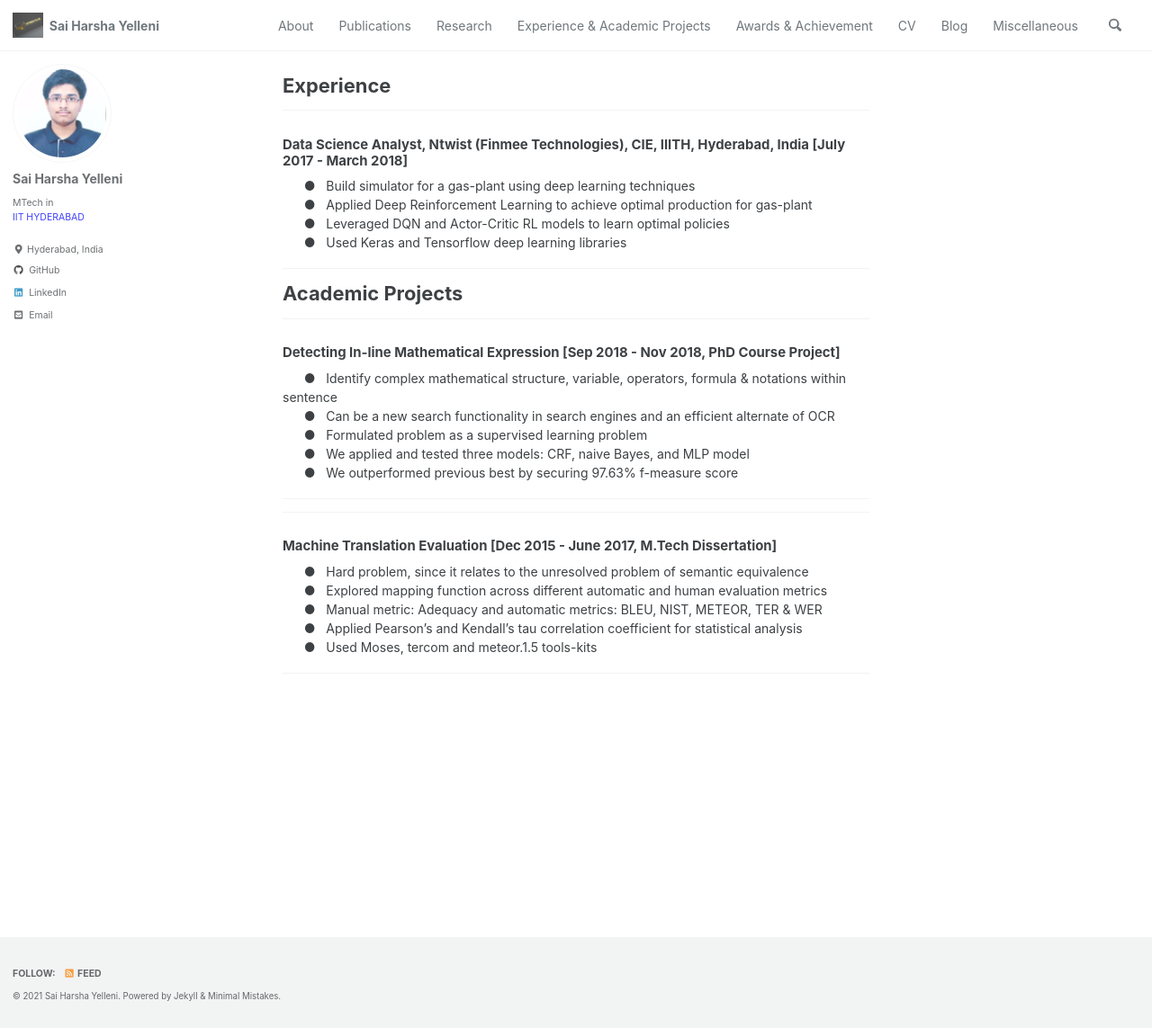
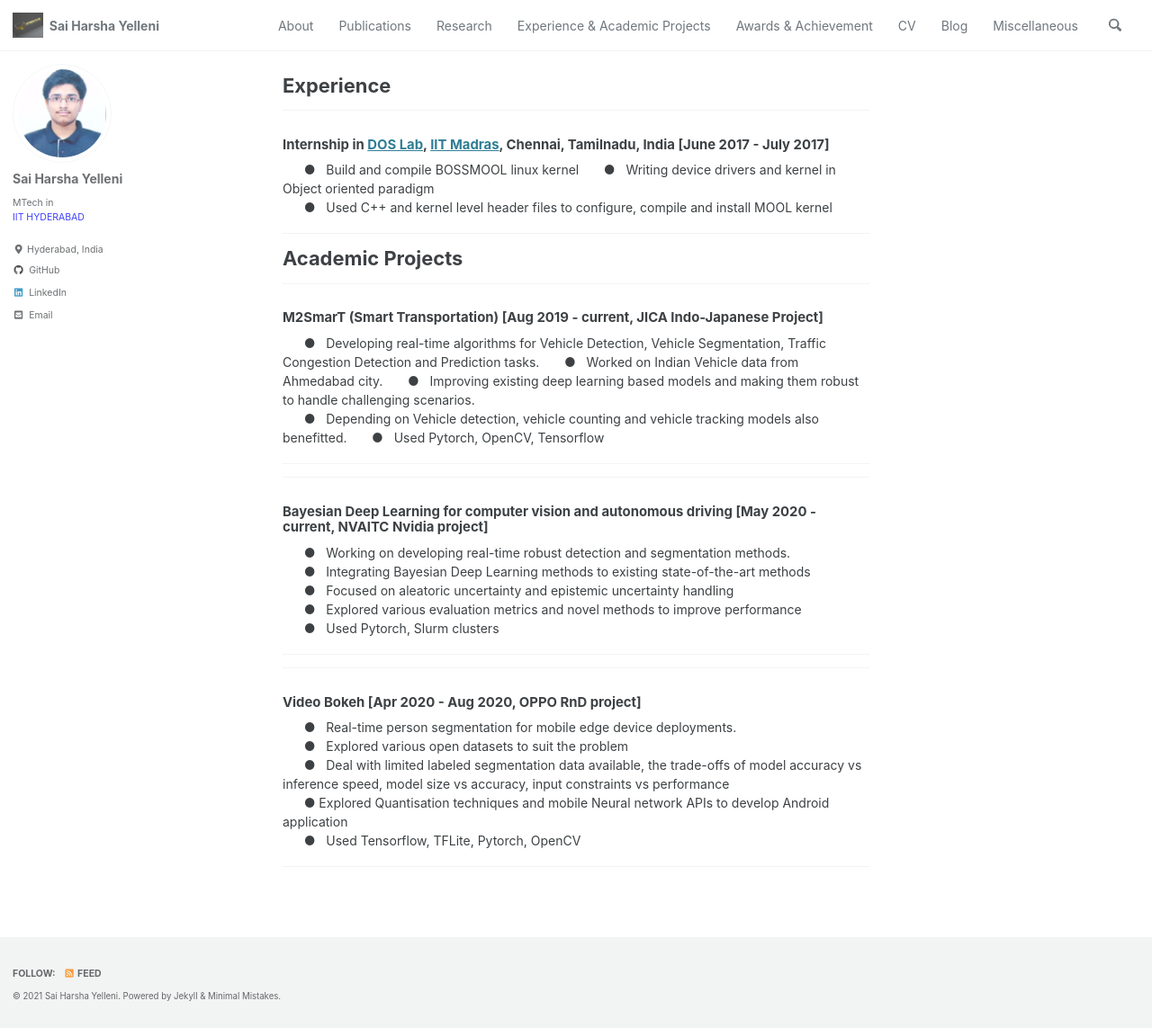
Before and after one commit to harshayelleni/harshayelleni.github.io, a Jekyll site: the page built from _pages/experience_academic_projects.md, in a window 1280 px wide and 1143 px high. Shown: the whole window at 90% size. Built offline with Jekyll 4.4.1, drawn with Linux system fonts in a browser that asks for light colours; cached includes are drawn as plain includes.

Commit message:
experience and iith projects

```diff
--- a/_pages/experience_academic_projects.md
+++ b/_pages/experience_academic_projects.md
@@ -5,30 +5,40 @@ permalink: /experience_academic_projects/
 
 # Experience
 ---
-#### Data Science Analyst, Ntwist (Finmee Technologies), CIE, IIITH, Hyderabad, India [July 2017 - March 2018]
-&nbsp; &nbsp; &nbsp; &#9679; &nbsp; Build simulator for a gas-plant using deep learning techniques
-&nbsp; &nbsp; &nbsp; &#9679; &nbsp; Applied Deep Reinforcement Learning to achieve optimal production for gas-plant
-&nbsp; &nbsp; &nbsp; &#9679; &nbsp; Leveraged DQN and Actor-Critic RL models to learn optimal policies
-&nbsp; &nbsp; &nbsp; &#9679; &nbsp; Used Keras and Tensorflow deep learning libraries
+#### Internship in [DOS Lab](http://dos.iitm.ac.in/), [IIT Madras](https://www.iitm.ac.in/), Chennai, Tamilnadu, India [June 2017 - July 2017]
+&nbsp; &nbsp; &nbsp; &#9679; &nbsp; Build and compile BOSSMOOL linux kernel
+&nbsp; &nbsp; &nbsp; &#9679; &nbsp; Writing device drivers and kernel in Object oriented paradigm
+&nbsp; &nbsp; &nbsp; &#9679; &nbsp; Used C++ and kernel level header files to configure, compile and install MOOL kernel
 
 ---
 
 # Academic Projects
 ---
-#### Detecting In-line Mathematical Expression [Sep 2018 - Nov 2018, PhD Course Project]
-&nbsp; &nbsp; &nbsp; &#9679; &nbsp; Identify complex mathematical structure, variable, operators, formula & notations within sentence
-&nbsp; &nbsp; &nbsp; &#9679; &nbsp; Can be a new search functionality in search engines and an efficient alternate of OCR
-&nbsp; &nbsp; &nbsp; &#9679; &nbsp; Formulated problem as a supervised learning problem
-&nbsp; &nbsp; &nbsp; &#9679; &nbsp; We applied and tested three models: CRF, naive Bayes, and MLP model
-&nbsp; &nbsp; &nbsp; &#9679; &nbsp; We outperformed previous best by securing 97.63% f-measure score
+#### M2SmarT (Smart Transportation) [Aug 2019 - current, JICA Indo-Japanese Project]
+&nbsp; &nbsp; &nbsp; &#9679; &nbsp; Developing real-time algorithms for Vehicle Detection, Vehicle Segmentation, Traffic Congestion Detection and Prediction tasks.
+&nbsp; &nbsp; &nbsp; &#9679; &nbsp; Worked on Indian Vehicle data from Ahmedabad city.
+&nbsp; &nbsp; &nbsp; &#9679; &nbsp; Improving existing deep learning based models and making them robust to handle challenging scenarios.
+&nbsp; &nbsp; &nbsp; &#9679; &nbsp; Depending on Vehicle detection, vehicle counting and vehicle tracking models also benefitted.
+&nbsp; &nbsp; &nbsp; &#9679; &nbsp; Used Pytorch, OpenCV, Tensorflow
 
 ---
 ---
-#### Machine Translation Evaluation [Dec 2015 - June 2017, M.Tech Dissertation]
-&nbsp; &nbsp; &nbsp; &#9679; &nbsp; Hard problem, since it relates to the unresolved problem of semantic equivalence
-&nbsp; &nbsp; &nbsp; &#9679; &nbsp; Explored mapping function across different automatic and human evaluation metrics
-&nbsp; &nbsp; &nbsp; &#9679; &nbsp; Manual metric: Adequacy and automatic metrics: BLEU, NIST, METEOR, TER & WER
-&nbsp; &nbsp; &nbsp; &#9679; &nbsp; Applied Pearson's and Kendall's tau correlation coefficient for statistical analysis
-&nbsp; &nbsp; &nbsp; &#9679; &nbsp; Used Moses, tercom and meteor.1.5 tools-kits
+#### Bayesian Deep Learning for computer vision and autonomous driving [May 2020 - current, NVAITC Nvidia project]
+&nbsp; &nbsp; &nbsp; &#9679; &nbsp; Working on developing real-time robust detection and segmentation methods.
+&nbsp; &nbsp; &nbsp; &#9679; &nbsp; Integrating Bayesian Deep Learning methods to existing state-of-the-art methods
+&nbsp; &nbsp; &nbsp; &#9679; &nbsp; Focused on aleatoric uncertainty and epistemic uncertainty handling
+&nbsp; &nbsp; &nbsp; &#9679; &nbsp; Explored various evaluation metrics and novel methods to improve performance
+&nbsp; &nbsp; &nbsp; &#9679; &nbsp; Used Pytorch, Slurm clusters
 
 ---
+
+
+---
+#### Video Bokeh [Apr 2020 - Aug 2020, OPPO RnD project]
+&nbsp; &nbsp; &nbsp; &#9679; &nbsp; Real-time person segmentation for mobile edge device deployments.
+&nbsp; &nbsp; &nbsp; &#9679; &nbsp; Explored various open datasets to suit the problem
+&nbsp; &nbsp; &nbsp; &#9679; &nbsp; Deal with limited labeled segmentation data available, the trade-offs of model accuracy vs inference speed, model size vs accuracy, input constraints vs performance
+&nbsp; &nbsp; &nbsp; &#9679; Explored Quantisation techniques and mobile Neural network APIs to develop Android application
+&nbsp; &nbsp; &nbsp; &#9679; &nbsp; Used Tensorflow, TFLite, Pytorch, OpenCV
+
+---
```
